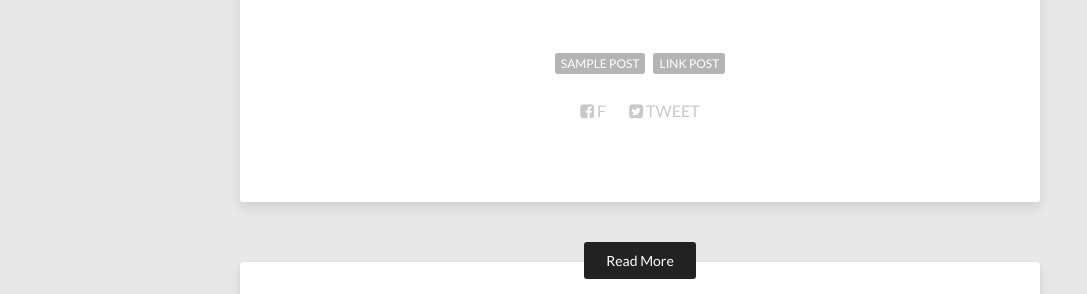
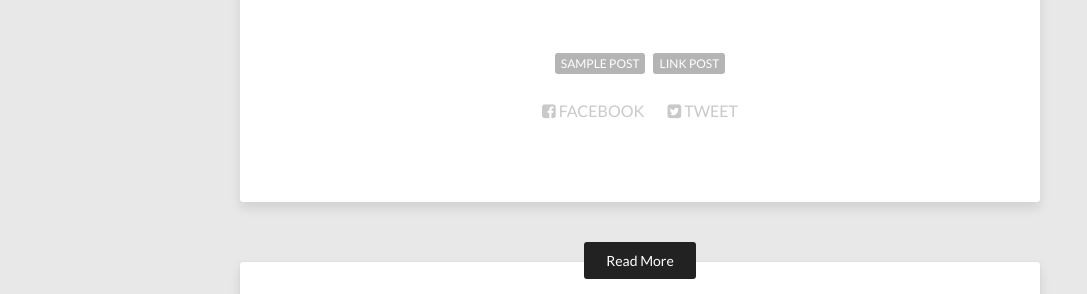
Before and after one commit to lucameng/lucameng.github.io, a Jekyll site: the page built from _posts/2013-08-12-sample-link-post.md, in a window 1280 px wide. Shown: the part 376-670 px from the top of the page, without its empty margins (0-1087 px from the left). Built offline with Jekyll 4.4.1, drawn with Linux system fonts in a browser that asks for light colours; nearby versions of some CDN libraries.

Commit message:
update social-share

```diff
--- a/_includes/social-share.html
+++ b/_includes/social-share.html
@@ -1,7 +1,7 @@
 <div class="social-share">
   <ul class="socialcount socialcount-small inline-list">
     <!-- li class="weibo"><a href="https://www.weibo.com/sharer/sharer.php?u={{ site.url }}{{ page.url }}" title="Share on Weibo"><span class="count"><i class="fa fa-facebook-square"></i> Like</span></a></li -->
-    <li class="facebook"><a href="https://www.facebook.com/sharer/sharer.php?u={{ site.url }}{{ page.url }}" title="Share on Facebook"><span class="count"><i class="fa fa-facebook-square"></i> f</span></a></li>
+    <li class="facebook"><a href="https://www.facebook.com/sharer/sharer.php?u={{ site.url }}{{ page.url }}" title="Share on Facebook"><span class="count"><i class="fa fa-facebook-square"></i> Facebook</span></a></li>
     <li class="twitter"><a href="https://twitter.com/intent/tweet?text={{ site.url }}{{ page.url }}" title="Share on Twitter"><span class="count"><i class="fa fa-twitter-square"></i> Tweet</span></a></li>
     <!-- li class="googleplus"><a href="https://plus.google.com/share?url={{ site.url }}{{ page.url }}" title="Share on Google Plus"><span class="count"><i class="fa fa-google-plus-square"></i> +1</span></a></li -->
   </ul>
```
